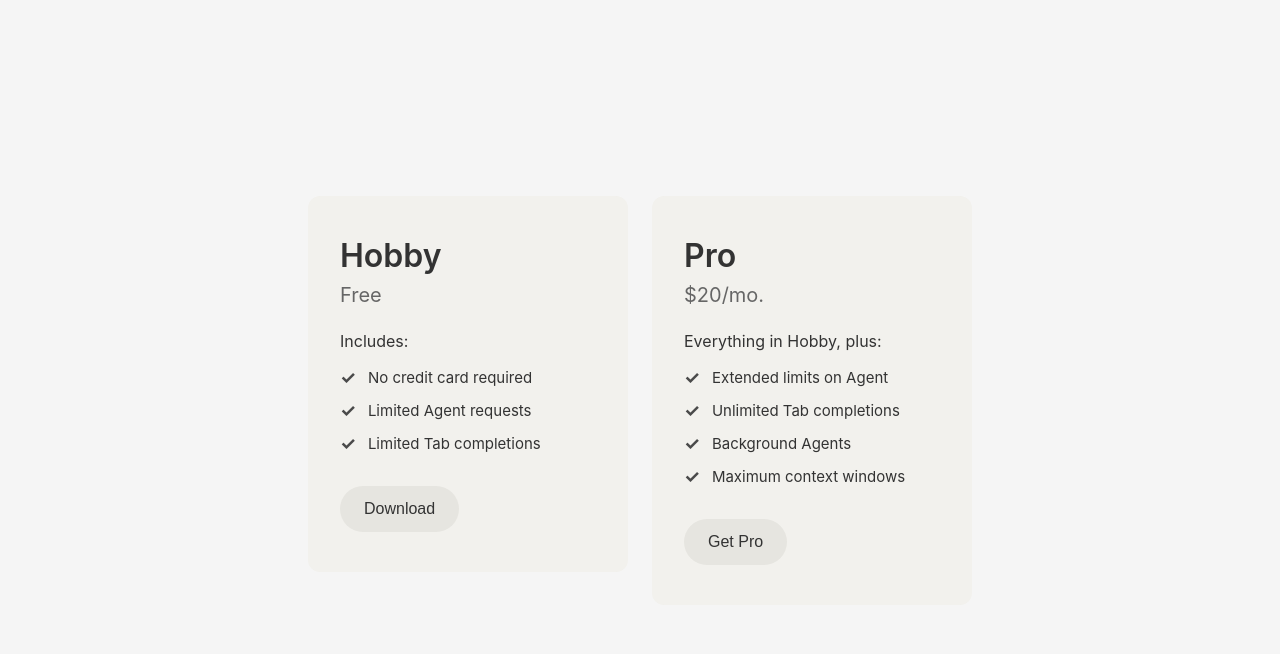
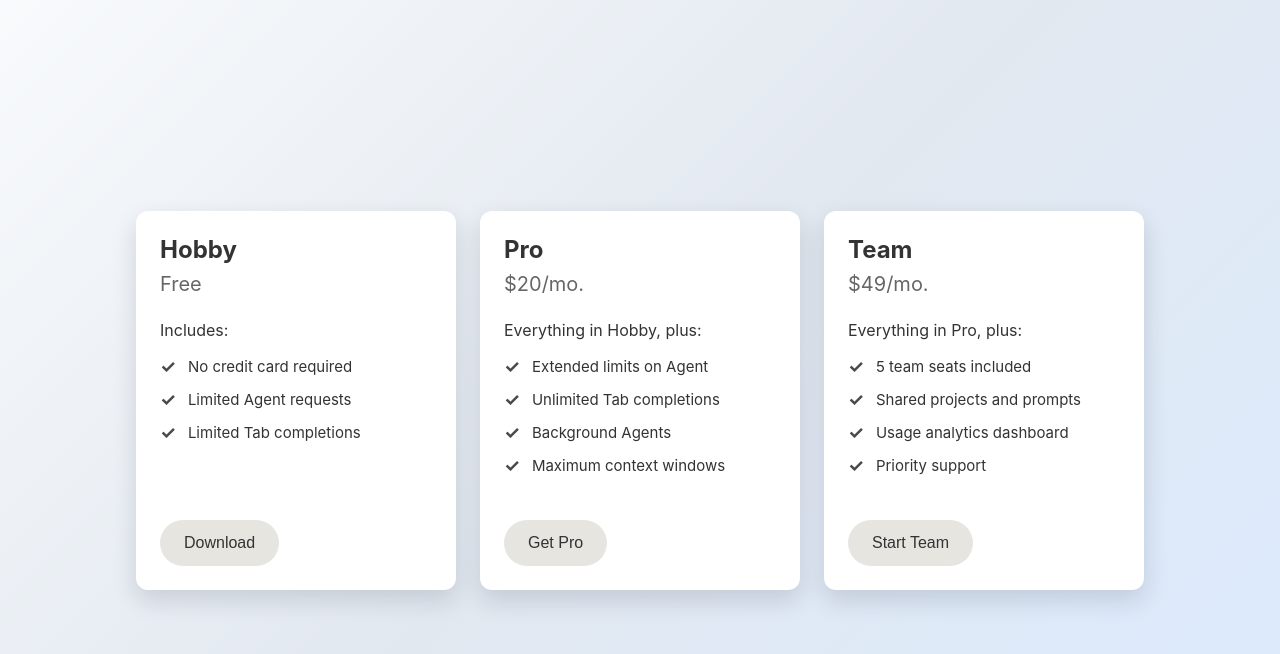
Before and after one commit to jbott8/Memorisely-May-2026-HTML-CSS, a plain HTML site: page index.html in a window 1280 px wide. Drawn offline with Linux system fonts and the light colour scheme.

Commit message:
updated card styles
added new team plan and card styles

```diff
--- a/index.html
+++ b/index.html
@@ -56,6 +56,32 @@
             </div>
             <button class="download-button">Get Pro</button>
         </div>
+        <div class="card">
+            <h1 class="card-title">Team</h1>
+            <p class="card-price">$49/mo.</p>
+            <div class="card-content">
+                <p class="includes-text">Everything in Pro, plus:</p>
+                <ul class="features-list">
+                    <li>
+                        <span class="checkmark">✓</span>
+                        5 team seats included
+                    </li>
+                    <li>
+                        <span class="checkmark">✓</span>
+                        Shared projects and prompts
+                    </li>
+                    <li>
+                        <span class="checkmark">✓</span>
+                        Usage analytics dashboard
+                    </li>
+                    <li>
+                        <span class="checkmark">✓</span>
+                        Priority support
+                    </li>
+                </ul>
+            </div>
+            <button class="download-button">Start Team</button>
+        </div>
     </div>
 </body>
 </html>
--- a/styles.css
+++ b/styles.css
@@ -6,7 +6,7 @@
 
 body {
     font-family: -apple-system, BlinkMacSystemFont, 'Segoe UI', Roboto, Oxygen, Ubuntu, Cantarell, sans-serif;
-    background-color: #f5f5f5;
+    background: linear-gradient(135deg, #f8fafc 0%, #e2e8f0 50%, #dbeafe 100%);
     display: flex;
     justify-content: center;
     align-items: center;
@@ -18,22 +18,31 @@ body {
     display: flex;
     flex-direction: row;
     gap: 24px;
-    flex-wrap: nowrap;
+    flex-wrap: wrap;
     justify-content: center;
-    align-items: flex-start;
+    align-items: stretch;
 }
 
 .card {
-    background-color: #f2f1ed;
+    background-color: #ffffff;
     border-radius: 12px;
-    padding: 40px 32px;
+    padding: 24px;
     width: 320px;
     flex-shrink: 0;
+    display: flex;
+    flex-direction: column;
+    box-shadow: 0 10px 24px rgba(15, 23, 42, 0.14);
+    transition: box-shadow 0.25s ease, transform 0.25s ease;
+}
+
+.card:hover {
+    box-shadow: 0 22px 40px rgba(15, 23, 42, 0.24);
+    transform: translateY(-4px);
 }
 
 .card-title {
-    font-size: 32px;
-    font-weight: 600;
+    font-size: 24px;
+    font-weight: 700;
     color: #333;
     margin-bottom: 8px;
 }
@@ -46,6 +55,7 @@ body {
 
 .card-content {
     margin-bottom: 32px;
+    flex-grow: 1;
 }
 
 .includes-text {
```
